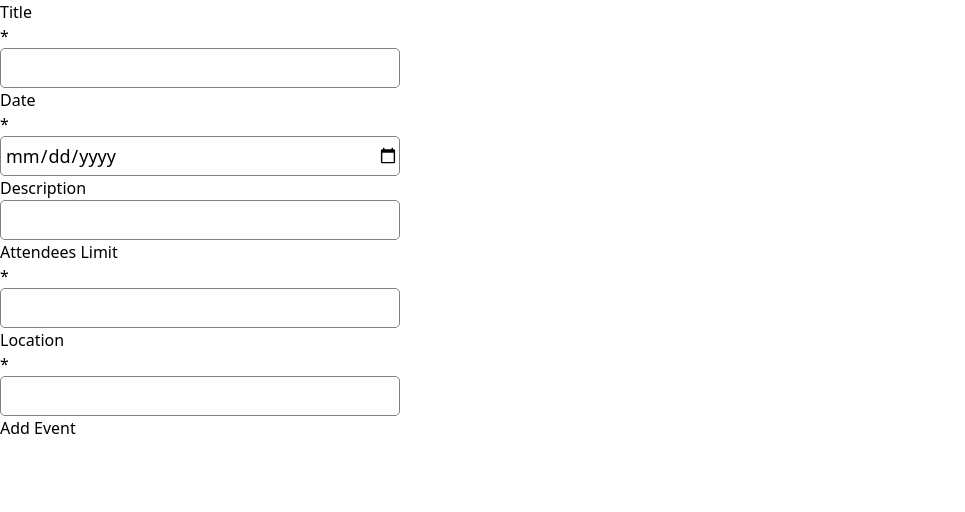
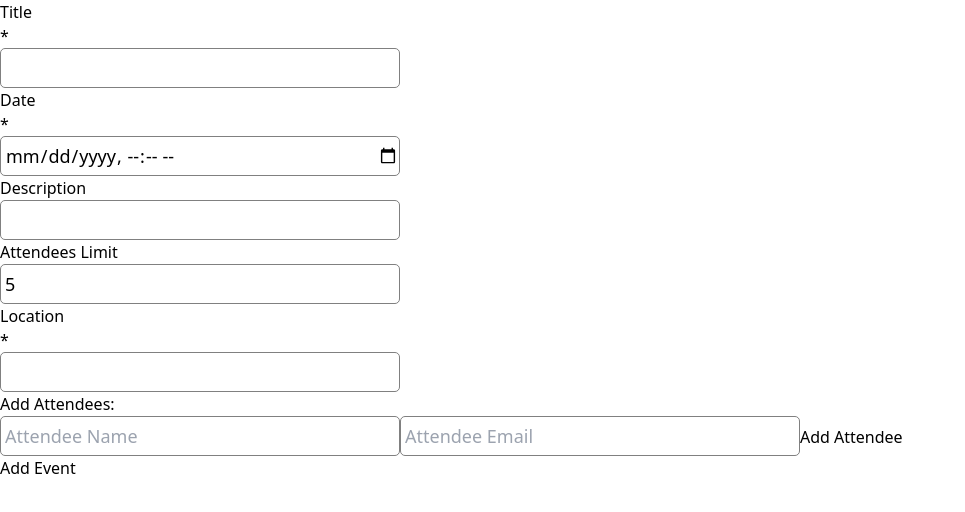
Before and after one commit to rohit89gkmit/Event-Management, a React (Vite) app: page / in a window 1280 px wide. Shown: the top 512 px of the page, without its empty margins (0-965 px from the left). Built offline with nearby package versions, Linux system fonts and the light colour scheme.

Commit message:
feat: Add context to store event data

```diff
--- a/package.json
+++ b/package.json
@@ -11,12 +11,14 @@
   },
   "dependencies": {
     "react": "^18.3.1",
-    "react-dom": "^18.3.1"
+    "react-dom": "^18.3.1",
+    "uuid": "^10.0.0"
   },
   "devDependencies": {
     "@eslint/js": "^9.9.0",
     "@types/react": "^18.3.3",
     "@types/react-dom": "^18.3.0",
+    "@types/uuid": "^10.0.0",
     "@vitejs/plugin-react": "^4.3.1",
     "autoprefixer": "^10.4.20",
     "eslint": "^9.9.0",
--- a/src/App.tsx
+++ b/src/App.tsx
@@ -1,13 +1,14 @@
 import { useState } from 'react'
 import './App.css'
 import EventPage from './pages/EventPage'
+import { EventProvider } from './context/EventContext'
 function App() {
   const [count, setCount] = useState<number>(0)
 
   return (
-    <>
+    <EventProvider>
       <EventPage/>
-    </>
+    </EventProvider>
   )
 }
 
--- /dev/null
+++ b/src/components/AttendeeCard.tsx
@@ -0,0 +1,20 @@
+import React, { useContext } from 'react'
+import { attendeeType } from '../constants/declarations'
+import { EventContext } from '../context/EventContext'
+
+const AttendeeCard = ({name,email} : attendeeType) => {
+    const {removeAttendeeFromList} = useContext(EventContext);
+  return (
+    <div className='flex gap-[20px] items-center'>
+        <div>
+            <p>Name: {name}</p>
+            <p>Email: {email}</p>
+        </div>
+        <div className='flex gap-4'>
+            <button onClick={()=>removeAttendeeFromList(email)} className='border-[2px] border-gray-300 px-2'>Remove</button>
+        </div>
+    </div>
+  )
+}
+
+export default AttendeeCard
--- /dev/null
+++ b/src/components/AttendeesList.tsx
@@ -0,0 +1,21 @@
+import React, { useContext } from 'react';
+
+import AttendeeCard from './AttendeeCard';
+import { EventContext } from '../context/EventContext';
+
+
+const AttendeesList = ( ) => {
+    const {attendeesList} = useContext(EventContext);
+  return (
+    <div className="mt-4">
+      <h3 className="text-[18px]">Attendees:</h3>
+      <div className='border-2 border-gray-400 p-2 rounded-md'>
+        {attendeesList.map(({name,email}) => (
+          <AttendeeCard key={email} name={name} email={email}/>
+        ))}
+      </div>
+    </div>
+  );
+};
+
+export default AttendeesList;
--- a/src/components/EventForm.tsx
+++ b/src/components/EventForm.tsx
@@ -1,49 +1,136 @@
-import React, { useState } from 'react'
-import App from '../App.css'
+import React, { useContext, useState } from 'react'
+import { formDataType,attendeeType } from '../constants/declarations'
 import { formFieldArr } from '../constants/FormFields'
+import AttendeesList from './AttendeesList';
+import { EventContext } from '../context/EventContext';
+import { v4 as uuidv4 } from 'uuid';
 
-interface formData{
-  title: string,
-  date: Date,
-  description: string,
-  limit: number,
-  location: string
-}
+const EventForm = () => {
+  const {attendeesList,addEvent,addAttendeeToList} = useContext(EventContext);
+
+  const [formData, setFormData] = useState<formDataType>({
+    id: uuidv4(),
+    title: '',
+    date: new Date(),
+    description: '',
+    limit: 5,
+    location: '',
+    attendees: []
+  });
+
+  const [newAttendee, setNewAttendee] = useState<attendeeType>({ name: '', email: '' });
+
+  const [submit, setsubmit]  = useState<boolean>(false);
+
+  const handleChange = (e:React.ChangeEvent<HTMLInputElement>)=>{
+    const { name, value } = e.target;
+    setFormData((prev) => ({...prev, [name]: value}))
+  }
+
+
+  const handleAttendeeChange = (e: React.ChangeEvent<HTMLInputElement>) => {
+    const { name, value } = e.target;
+    setNewAttendee((prev) => ({ ...prev, [name]: value }));
+  };
 
 
 
-const EventForm = () => {
-  const [formData, setFormData] = useState<formData>()
+  const addAttendee = (e: React.MouseEvent<HTMLButtonElement, MouseEvent>) => {
 
-  const handleChange = (e:React.ChangeEvent<HTMLInputElement>)=>{
+    e.preventDefault();
+    const isAttendeeExists = attendeesList.some(({email}) => email === newAttendee.email )
+    if(!isAttendeeExists) {
+      addAttendeeToList(newAttendee);
+      setNewAttendee({name: '', email: ''});
+    }
+    else{
+      alert('this email is already taken');
+    }
+
+  };
+
+  const handleAddEvent = (e:React.FormEvent<HTMLFormElement>)=>{
+
+    e.preventDefault();
+    setsubmit(true);
+
+    if(formData.title && formData.limit && formData.location){
+      addEvent(formData);
+      setFormData({
+        id: uuidv4(),
+        title: '',
+        date: new Date(),
+        description: '',
+        limit: 5,
+        location: '',
+        attendees: []
+      })
+      setsubmit(false)
+      alert('Event added successfully');
+    }
 
   }
 
+
   return (
     <div className='flex justify-center items-center mt-[100px]'>
-      <form>
+
+      <form onSubmit={handleAddEvent}>
         <div className='flex flex-col gap-3'>
 
           {
-            formFieldArr.map(({fieldName, type, required, errorMessage,name})=>{
+            formFieldArr.map(({fieldName, type, required, errorMessage,name},idx)=>{
               return (
-                <div>
+                <div key={idx} >
 
                   <div className='flex gap-[1px]'>
                     <h1 className='text-[18px]'>{fieldName}</h1>
                     {required && <p className='text-red-500'>*</p>}
                   </div>
-                  <input onChange={handleChange} name={name} className='formInput' type={type}/>
+                  <input
+                    onChange={handleChange}
+                    name={name}
+                    className='formInput'
+                    type={type}
+                    value={formData[name as keyof formDataType] as string | number }
+                    />
 
+                  {(submit && !formData[name as keyof formDataType]) && (<p className='text-red-600'>{errorMessage}</p>)}
                 </div>
               )
             })
           }
 
-          <button className='w-[400px] h-[40px] text-[18px] text-white rounded-sm bg-blue-500'>Add Event</button>
+          <h2 className="text-[18px] mt-4">Add Attendees:</h2>
+          <div className="flex flex-col gap-3">
+            <input
+              type="text"
+              name="name"
+              placeholder="Attendee Name"
+              className="formInput"
+              value={newAttendee.name}
+              onChange={handleAttendeeChange}
+            />
+            <input
+              type="email"
+              name="email"
+              placeholder="Attendee Email"
+              className="formInput"
+              value={newAttendee.email}
+              onChange={handleAttendeeChange}
+            />
+            <button onClick={addAttendee} className="bg-green-500 text-white px-4 py-2 rounded">
+              Add Attendee
+            </button>
+          </div>
+
+          {attendeesList.length > 0 && (
+            <AttendeesList/>
+          )}
+
+          <button type='submit' className='w-[400px] h-[40px] text-[18px] text-white rounded-sm bg-blue-500'>Add Event</button>
 
         </div>
-
       </form>
     </div>
   )
--- a/src/constants/FormFields.ts
+++ b/src/constants/FormFields.ts
@@ -1,12 +1,12 @@
-interface form{
+interface fieldType{
     fieldName: string,
     type: string,
     required: boolean,
-    errorMessage: string,
+    errorMessage?: string,
     name : string
 }
 
-export const formFieldArr : form[] = [
+export const formFieldArr : fieldType[] = [
     {
         fieldName: 'Title',
         type: 'text',
@@ -16,7 +16,7 @@ export const formFieldArr : form[] = [
     },
     {
         fieldName: 'Date',
-        type: 'date',
+        type: 'datetime-local',
         required: true,
         errorMessage: 'Date is required',
         name: 'date'
@@ -25,14 +25,12 @@ export const formFieldArr : form[] = [
         fieldName: 'Description',
         type: 'text',
         required: false,
-        errorMessage: '',
         name: 'description'
     },
     {
         fieldName: 'Attendees Limit',
-        type: 'text',
-        required: true,
-        errorMessage: 'Limit is required',
+        type: 'number',
+        required: false,
         name: 'limit'
     },
     {
--- /dev/null
+++ b/src/constants/declarations.ts
@@ -0,0 +1,13 @@
+export interface formDataType{
+    readonly id: string,
+    title: string,
+    date: Date,
+    description: string,
+    limit: number,
+    location: string,
+    attendees: attendeeType[]
+}
+export interface attendeeType {
+    name: string;
+    email: string;
+}
--- /dev/null
+++ b/src/context/EventContext.tsx
@@ -0,0 +1,56 @@
+import React, { createContext, useState, ReactNode } from 'react';
+import { formDataType,attendeeType } from '../constants/declarations';
+
+
+interface EventContextType {
+  eventList: formDataType[];
+  attendeesList: attendeeType[] ;
+  addEvent: (event: formDataType) => void;
+  addAttendeeToList: (newAttendee: attendeeType) => void;
+  removeAttendeeFromList : (attendeeEmail: string) => void
+}
+
+
+export const EventContext = createContext<EventContextType>({
+  eventList: [],
+  attendeesList: [],
+  addEvent: ()=>{},
+  addAttendeeToList: ()=>{},
+  removeAttendeeFromList: ()=>{}
+});
+
+
+export const EventProvider: React.FC<{ children: ReactNode }> = ({ children }) => {
+
+  const [eventList, setEventList] = useState<formDataType[]>([]);
+  const [attendeesList, setattendeesList] = useState<attendeeType[]>([]);
+
+
+  const addEvent = (event: formDataType) => {
+    const clonedEvent = {...event, attendees: attendeesList}
+
+    setEventList((prevEventList) => [...prevEventList, clonedEvent]);
+    setattendeesList([])
+    console.log('list is ',eventList);
+  };
+
+  const addAttendeeToList = (newAttendee:attendeeType) => {
+    if (newAttendee.name && newAttendee.email) {
+      setattendeesList((prev)=>[...prev, newAttendee]);
+    }
+  };
+
+  const removeAttendeeFromList = (attendeeEmail:string)=>{
+    let arr = [...attendeesList];
+    arr = arr.filter(({email})=>email!==attendeeEmail);
+    setattendeesList(arr);
+  }
+
+
+
+  return (
+    <EventContext.Provider value={{ eventList, attendeesList, addEvent, addAttendeeToList, removeAttendeeFromList }}>
+      {children}
+    </EventContext.Provider>
+  );
+};
```
Also changed, not shown: 1 other file (tests, documents, lock files or other folders).
